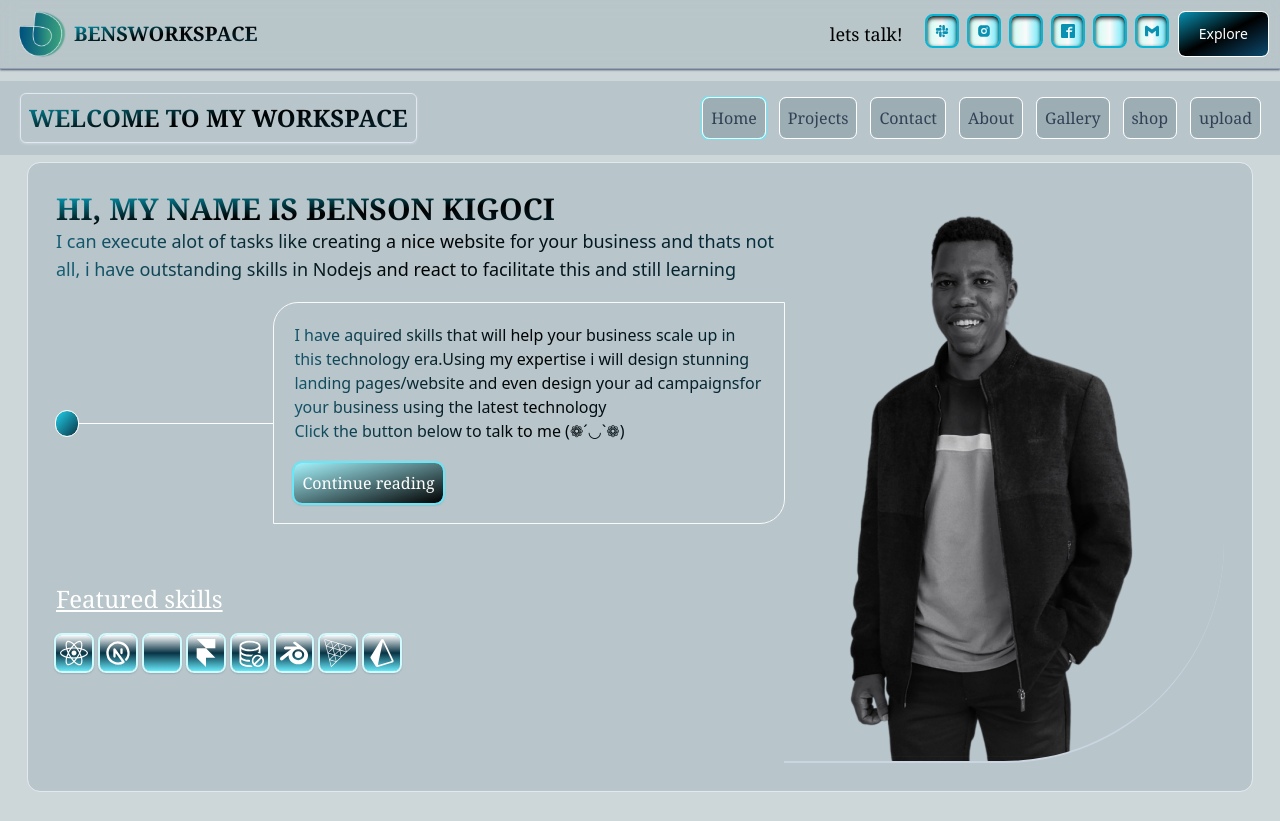
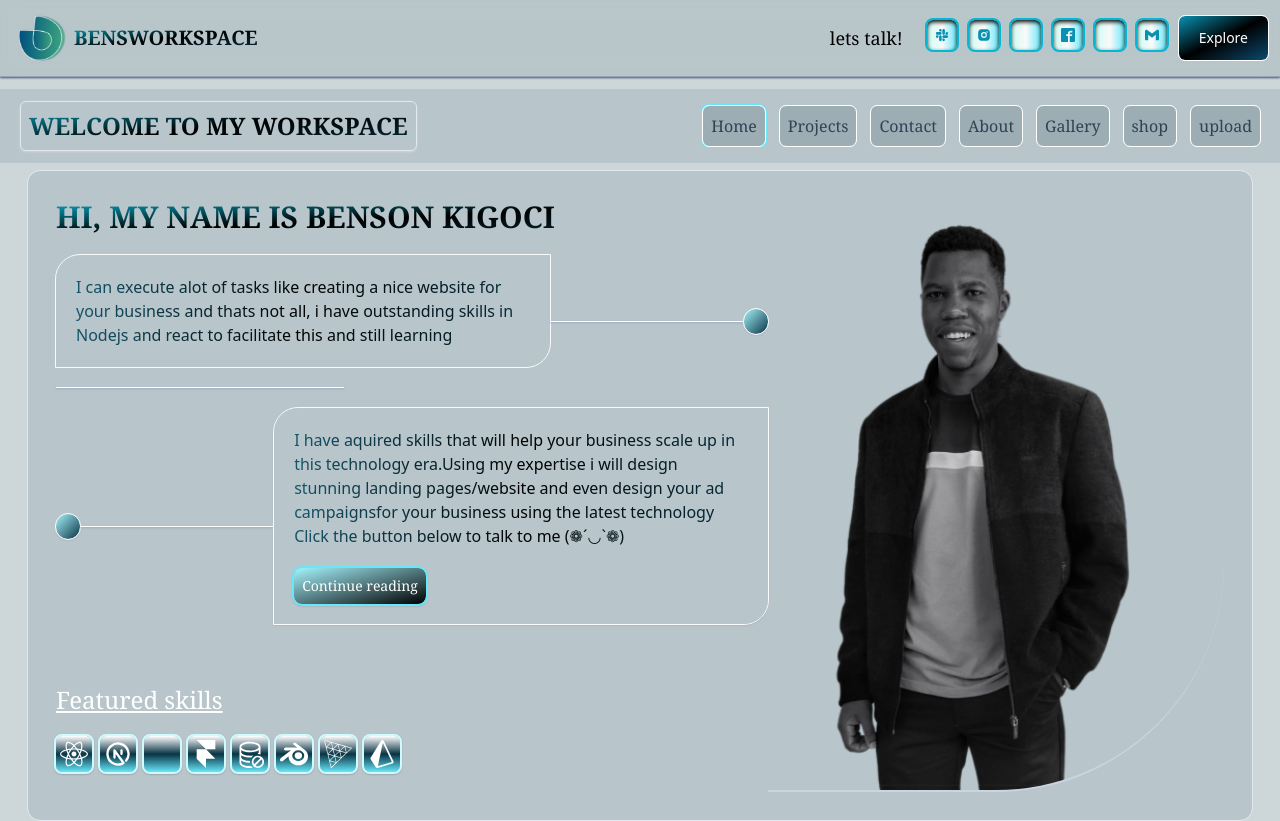
Before and after one commit to ditchk/bendev, a React (Vite) app: page / in a window 1280 px wide. Shown: the top 821 px of the page. Built offline with nearby package versions, Linux system fonts and the light colour scheme; no server answers; some icons are missing; what ldrs would draw is missing.

Commit message:
style debug

```diff
--- a/index.html
+++ b/index.html
@@ -22,7 +22,8 @@
     <!-- Mailchimp mj tag -->
     <script id="mcjs">!function(c,h,i,m,p){m=c.createElement(h),p=c.getElementsByTagName(h)[0],m.async=1,m.src=i,p.parentNode.insertBefore(m,p)}(document,"script","https://chimpstatic.com/mcjs-connected/js/users/cb119cd9a6a4518df4465dc74/69044cdbf74e3f10c458c03ce.js");</script>
     <!-- end of mailChimp mj tag -->
-    <call-us-selector phonesystem-url="https://1648.3cx.cloud" party="bensworkspace"></call-us-selector> <script defer src="https://downloads-global.3cx.com/downloads/livechatandtalk/v1/callus.js" id="tcx-callus-js" charset="utf-8"></script>
+    <call-us-selector phonesystem-url="https://1648.3cx.cloud" party="bensworkspace"></call-us-selector>
+    <script defer async="false" src="https://downloads-global.3cx.com/downloads/livechatandtalk/v1/callus.js" id="tcx-callus-js" charset="utf-8" class="html?id"></script>
   </head>
   <body>
     <div id="root"></div>
@@ -31,6 +32,5 @@
   <noscript><iframe src="https://www.googletagmanager.com/ns.html?id=GTM-PKNTR93D"
   height="0" width="0" style="display:none;visibility:hidden"></iframe></noscript>
   <!-- End Google Tag Manager (noscript) -->
-
   </body>
 </html>
--- a/src/components/shared/Brands.tsx
+++ b/src/components/shared/Brands.tsx
@@ -5,7 +5,7 @@ const Brands = () => {
   return (
     <section>
         <div
-          className="flex flex-col justify-center items-center w-full my-10 overflow-hidden bg-cyan-950 bg-opacity-10 rounded-full border-t border-b border-slate-200 p-4">
+          className="flex flex-col justify-center items-center w-full my-7 overflow-hidden bg-cyan-950 bg-opacity-10 rounded-full border-t border-b border-slate-200 p-2">
             <h1 className="text_title">
                 Companies i have worked with
             </h1>
--- a/src/components/shared/Companies.tsx
+++ b/src/components/shared/Companies.tsx
@@ -21,7 +21,7 @@ const Companies = () => {
       transition: "all 0.9s cubic-bezier(0.17, 0.55, 0.55, 1) 0.5s"
     }}
     ref={ref}
-      className="flex flex-row justify-center items-center gap-3 md:gap-10">
+      className="flex flex-row justify-center items-center gap-4 md:gap-10">
       <div>
          <img src="/assets/images/Seedbox-Technologies.jpg" alt="" className="rounded-lg outline outline-2 w-8 md:w-10 outline-cyan-200 shadow-md shadow-slate-400" width={40} />
       </div>
--- a/src/components/shared/MobileMenu.tsx
+++ b/src/components/shared/MobileMenu.tsx
@@ -59,9 +59,9 @@ const toggleMenu = () => {
  return (
     <nav className="MobileMenu" onClick={hideNavbar} onScroll={hideNavbar}>
             {!menuOpen ? (
-              <HiOutlineMenuAlt1 className="text-4xl text-slate-700 bg-transparent rounded-md p-1 outline outline-1 outline-slate-50 animate-in ease-in-out" onClick={toggleMenu}/>
+              <HiOutlineMenuAlt1 className="text-4xl text-slate-700 bg-transparent rounded-md  outline outline-1 outline-slate-50 animate-in ease-in-out" onClick={toggleMenu}/>
             ) : (
-              <MdOutlineClose className="text-4xl text-slate-700 bg-transparent bg-opacity-40 rounded-md p-1 outline-dashed outline-1 outline-slate-50 animate-in ease-in-out" onClick={toggleMenu}/>
+              <MdOutlineClose className="text-4xl text-slate-700 bg-transparent bg-opacity-40 rounded-md  outline-dashed outline-1 outline-slate-50 animate-in ease-in-out" onClick={toggleMenu}/>
             )}
       {menuOpen && (
        <motion.ul
--- a/src/components/shared/Navbar.tsx
+++ b/src/components/shared/Navbar.tsx
@@ -30,7 +30,7 @@ const Navbar = () => {
 // window.onscroll = function() {toggleNavbar()};
 
   return (
-    <nav id='navbar' className="z-50 flex flex-row justify-between gap-16 w-full border-b shadow-sm shadow-slate-600 border-slate-400 animate-in slide-in-from-bottom-10 h-max bg-cyan-950 backdrop-blur top-0 sticky py-1 px-3 bg-opacity-10 duration-1000">
+    <nav id='navbar' className="z-50 flex flex-row justify-between gap-16 w-full border-b shadow-sm shadow-slate-600 border-slate-400 animate-in slide-in-from-bottom-10 h-max bg-cyan-950 backdrop-blur top-0 sticky py-2 px-3 bg-opacity-10 duration-1000">
       <Link
       to={'/'}
       className="flex flex-row justify-center items-center gap-2"
--- a/src/components/shared/Services.tsx
+++ b/src/components/shared/Services.tsx
@@ -12,9 +12,9 @@ const Services = () => {
     <div className="flex flex-col justify-center items-center">
       <div className="flex flex-col justify-center items-center">
         <h1 className="text_title2">Hire my expertise today!</h1>
-        <div className="bg-slate-100 w-[1px] h-11 rounded-t-full" />
+        <div className="bg-slate-100 w-[1.5px] h-11 rounded-t-full" />
         <h1 className="text_title2">Get more than just a landing page</h1>
-        <div className="bg-slate-100 w-[1px] h-11 rounded-t-full" />
+        <div className="bg-slate-100 w-[1.5px] h-11 rounded-t-full" />
         <ImArrowDown  className="text-3xl text-slate-50" />
       </div>
       {isLoading && !products ? (
--- a/src/components/shared/Welcome.tsx
+++ b/src/components/shared/Welcome.tsx
@@ -21,20 +21,27 @@ const Welcome = () => {
               <div className="flex flex-col md:flex-row w-fit gap-5 md:gap-0 md:p-5 animate-in slide-in-from-up-40 duration-500 overflow-hidden">
                   <li key={link.title} >
                     <h1 className="tittl_name">{link.title}</h1>
-                    <h2 className="primary_text">{link.subTitle}</h2>
-                    <div>
+                      <div className="flex flex-row justify-center items-center mt-5">
+                        <h2 className="paragraph_text">{link.subTitle}</h2>
+                        <div className="flex w-20 sm:w-72  shadow-sm shadow-slate-400 justify-center bg-white h-[1px]" />
+                      <div className="flex w-[25px]  shadow-sm shadow-slate-400 md:w-[35px] justify-center rounded-full bg-gradient-to-tl from-cyan-950 to-cyan-200 outline outline-1 outline-white h-[25px]" />
+                      </div>
+
+                    <div className="flex flex-col">
+                    <div className="flex w-20 sm:w-72  shadow-sm shadow-slate-400 justify-center bg-white h-[1px]" />
                         <img
                           src="/assets/images/homepage.png"
                           alt="homepage-image"
-                          width={400}
+                          width={300}
                           loading="lazy"
-                          className="md:hidden object-contain bg-transparent h-fit mb-4 rounded-e-full justify-end rounded-t-full border-b-2 overflow-hidden animate-in slide-in-from-right-24 duration-1000 border-slate-50"
+                          className="md:hidden object-contain bg-transparent h-fit rounded-e-full justify-end rounded-t-full border-b-2 overflow-hidden animate-in slide-in-from-right-24 duration-1000 border-slate-50"
                         />
+                        <div className="flex absolute w-[1px] shadow-xl shadow-slate-400 justify-center bg-white h-98" />
                     </div>
                     <div className="flex flex-row justify-center items-center mt-5">
-                      <div className="flex w-[25px] md:w-[32px] justify-center rounded-full bg-gradient-to-tl from-cyan-950 to-cyan-400 outline outline-1 outline-white h-[25px]" />
-                      <div className="flex w-20 sm:w-72 justify-center bg-white h-[1px]" />
-                      <h3 className="paragraph_text">I have aquired skills that will help your business scale up in this technology era.Using my expertise i will design stunning landing pages/website and even design your ad campaignsfor your business using the latest technology <br /> Click the button below to talk to me (❁´◡`❁)<Link className="custom_button p-2 mt-5 rounded-lg text-white font-serif flex" to={'/mycv'}>Continue reading</Link></h3>
+                      <div className="flex w-[25px]  shadow-sm shadow-slate-400 md:w-[35px] justify-center rounded-full bg-gradient-to-tl from-cyan-950 to-cyan-200 outline outline-1 outline-white h-[25px]" />
+                      <div className="flex w-20 sm:w-72  shadow-sm shadow-slate-400 justify-center bg-white h-[1px]" />
+                      <h3 className="paragraph_text shadow-sm shadow-slate-400 ">I have aquired skills that will help your business scale up in this technology era.Using my expertise i will design stunning landing pages/website and even design your ad campaignsfor your business using the latest technology <br /> Click the button below to talk to me (❁´◡`❁)<Link className="custom_button p-2 mt-5 rounded-lg text-white font-serif flex" to={'/mycv'}>Continue reading</Link></h3>
                     </div>
 
 
@@ -45,7 +52,7 @@ const Welcome = () => {
                       alt="homepage-image"
                       // width={400}
                       loading="lazy"
-                      className="hidden md:flex object-contain h-full md:w-[500px] lg:w-[500px] rounded-e-full justify-end rounded-t-full border-b-2 border-slate-300"
+                      className="hidden md:flex object-contain h-full md:w-[600px] lg:w-[700px] rounded-e-full justify-end rounded-t-full border-b-2 border-slate-300"
                     />
               </div>
             )
--- a/src/global.css
+++ b/src/global.css
@@ -186,7 +186,7 @@ nav.scrolled {
 }
 
 .paragraph_text {
-  @apply text-xs box-border md:text-base w-56 md:w-full font-sans outline outline-1 outline-slate-50 rounded-tl-3xl rounded-br-3xl p-5 text-start mb-5 font-light md:font-normal md:text-transparent md:bg-clip-text md:bg-gradient-to-r from-cyan-800 via-black to-cyan-950
+  @apply text-xs box-border md:text-base w-56 md:w-full font-sans outline outline-1 outline-slate-50 bg-cyan-950 bg-opacity-10 rounded-tl-3xl rounded-br-3xl p-5 text-start mb-5 font-light md:font-normal md:text-transparent md:bg-clip-text md:bg-gradient-to-r from-cyan-800 via-black to-cyan-950
 }
 
 .titlle_text {
@@ -290,7 +290,7 @@ nav.scrolled {
 }
 
 .custom_button {
-  @apply w-fit bg-gradient-to-br from-cyan-200 to-black outline outline-2 outline-cyan-300 shadow duration-1000 hover:shadow-2xl shadow-slate-500
+  @apply w-fit bg-gradient-to-br text-sm from-cyan-200 to-black outline outline-2 outline-cyan-300 shadow duration-1000 hover:shadow-2xl shadow-slate-500
 }
 
 /* Coming soon box */
@@ -325,11 +325,11 @@ nav.scrolled {
 }
 
 .text_title {
-  @apply text-lg md:text-2xl mb-5 font-bold font-sans border-b-2 border-white text-transparent bg-clip-text bg-gradient-to-l from-blue-700 via-black to-cyan-800
+  @apply text-base md:text-2xl mb-5 font-bold font-sans border-b-2 border-white text-transparent bg-clip-text bg-gradient-to-l from-blue-700 via-black to-cyan-800
 }
 
 .text_title2 {
-  @apply text-lg md:text-xl rounded-full font-bold font-sans border-2 p-2 border-slate-100 text-transparent bg-clip-text bg-gradient-to-l from-blue-700 via-black to-cyan-800
+  @apply text-base md:text-xl rounded-full font-bold font-sans border-2 p-2 border-slate-100 text-transparent bg-clip-text bg-gradient-to-l from-blue-700 via-black to-cyan-800
 }
 
 .text-li {
```
